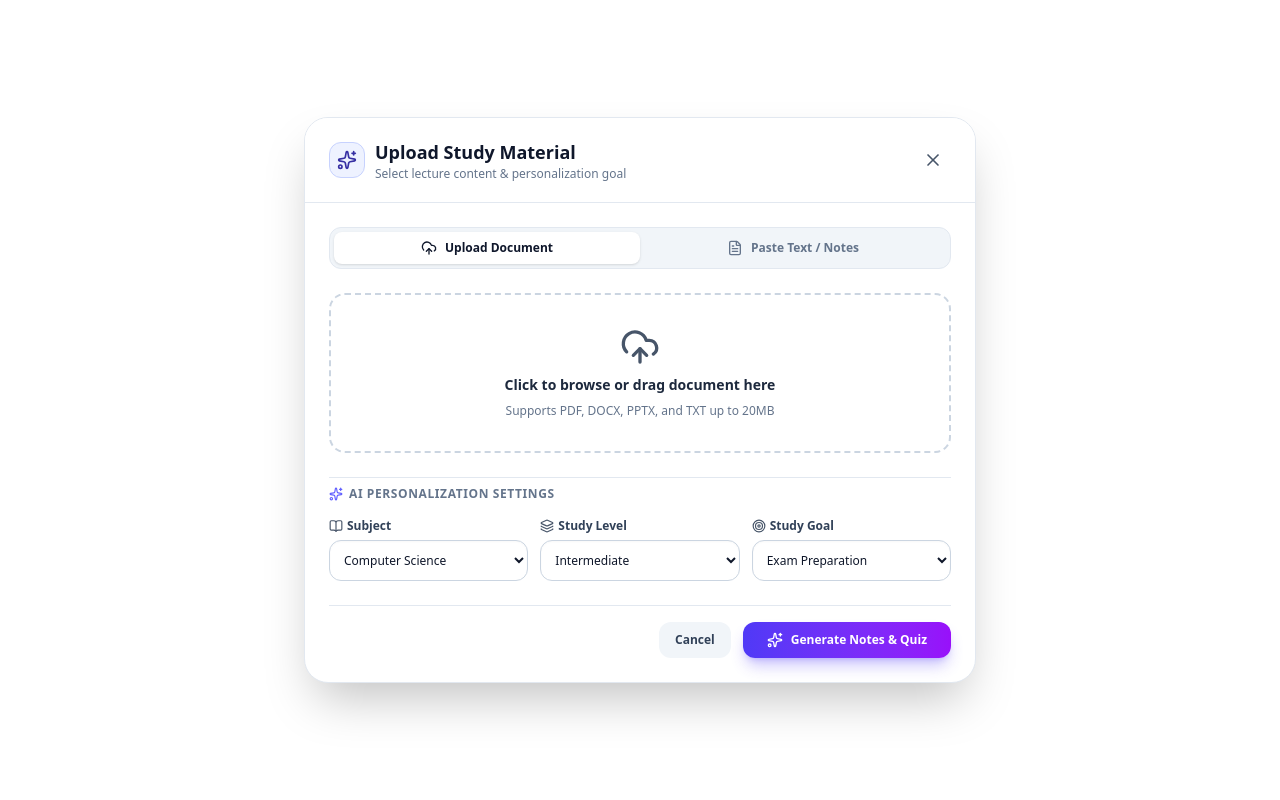
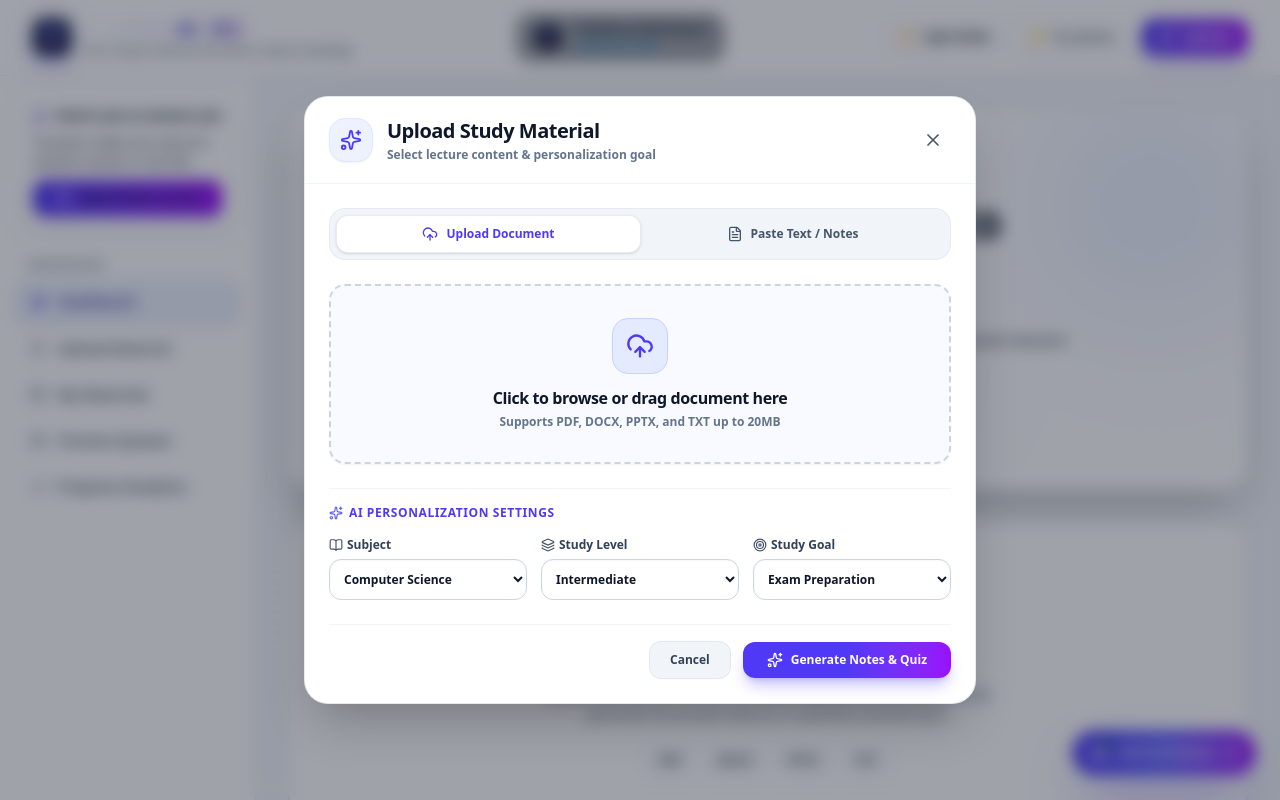
Before and after one commit to Neej03/PrepFlow-AI, a Next.js app: page / in a window 1280 px wide. Both pictures are taken after a click on the button "Upload". Built offline with nearby package versions, Linux system fonts and the light colour scheme.

Commit message:
Redesign UploadModal UI and improve color contrast for light/dark themes

```diff
--- a/src/app/globals.css
+++ b/src/app/globals.css
@@ -139,12 +139,10 @@ body {
 
 /* Drag & Drop Zone in Light Mode */
 [data-theme="light"] .border-dashed {
-  background-color: #ffffff !important;
   border-color: #cbd5e1 !important;
 }
 
 [data-theme="light"] .border-dashed:hover {
-  background-color: #f8fafc !important;
   border-color: #6366f1 !important;
 }
 
--- a/src/app/page.tsx
+++ b/src/app/page.tsx
@@ -60,12 +60,22 @@ export default function Home() {
     const activeTheme = savedSettings.theme || 'light';
     setCurrentTheme(activeTheme);
     document.documentElement.setAttribute('data-theme', activeTheme);
+    if (activeTheme === 'dark' || activeTheme === 'cyberpunk') {
+      document.documentElement.classList.add('dark');
+    } else {
+      document.documentElement.classList.remove('dark');
+    }
     setStats(getAppStats());
   }, []);
 
   const handleSelectTheme = (newTheme: AppTheme) => {
     setCurrentTheme(newTheme);
     document.documentElement.setAttribute('data-theme', newTheme);
+    if (newTheme === 'dark' || newTheme === 'cyberpunk') {
+      document.documentElement.classList.add('dark');
+    } else {
+      document.documentElement.classList.remove('dark');
+    }
     const updatedSettings = { ...settings, theme: newTheme };
     setSettings(updatedSettings);
     saveAppSettings(updatedSettings);
--- a/src/components/upload/UploadModal.tsx
+++ b/src/components/upload/UploadModal.tsx
@@ -9,8 +9,8 @@ import {
   BookOpen,
   Target,
   Layers,
-  Check,
-  AlertCircle
+  AlertCircle,
+  FileCheck
 } from 'lucide-react';
 import { Subject, StudyLevel, StudyGoal, PersonalizationSettings } from '@/types';
 
@@ -92,25 +92,26 @@ export const UploadModal: React.FC<UploadModalProps> = ({
   };
 
   return (
-    <div className="fixed inset-0 z-50 flex items-center justify-center p-4 bg-slate-950/40 backdrop-blur-md overflow-y-auto">
+    <div className="fixed inset-0 z-50 flex items-center justify-center p-4 bg-slate-950/70 backdrop-blur-md overflow-y-auto">
       <div
-        className="relative w-full max-w-2xl bg-white dark:bg-slate-900 border border-slate-200 dark:border-slate-800 rounded-3xl shadow-2xl overflow-hidden my-8"
+        className="relative w-full max-w-2xl bg-white dark:bg-slate-900 border border-slate-200/90 dark:border-slate-800 rounded-3xl shadow-2xl overflow-hidden my-8 transition-colors duration-200"
         onClick={(e) => e.stopPropagation()}
       >
         {/* Header */}
-        <div className="flex items-center justify-between px-6 py-5 border-b border-slate-200 dark:border-slate-800 bg-white dark:bg-slate-900">
-          <div className="flex items-center space-x-2.5">
-            <div className="h-9 w-9 rounded-xl bg-indigo-500/10 dark:bg-indigo-600/20 border border-indigo-500/20 dark:border-indigo-500/30 flex items-center justify-center text-indigo-600 dark:text-indigo-400">
-              <Sparkles className="w-5 h-5" />
+        <div className="flex items-center justify-between px-6 py-5 border-b border-slate-100 dark:border-slate-800/80 bg-white dark:bg-slate-900">
+          <div className="flex items-center space-x-3.5">
+            <div className="h-11 w-11 rounded-2xl bg-indigo-50 dark:bg-indigo-500/10 border border-indigo-100 dark:border-indigo-500/20 flex items-center justify-center text-indigo-600 dark:text-indigo-400 shadow-xs shrink-0">
+              <Sparkles className="w-5.5 h-5.5" />
             </div>
             <div>
-              <h2 className="text-lg font-bold text-slate-900 dark:text-white">Upload Study Material</h2>
-              <p className="text-xs text-slate-500 dark:text-slate-400">Select lecture content & personalization goal</p>
+              <h2 className="text-lg sm:text-xl font-black text-slate-900 dark:text-white tracking-tight">Upload Study Material</h2>
+              <p className="text-xs font-semibold text-slate-500 dark:text-slate-400 mt-0.5">Select lecture content & personalization goal</p>
             </div>
           </div>
           <button
             onClick={onClose}
-            className="p-2 rounded-xl text-slate-400 hover:text-slate-700 dark:hover:text-white hover:bg-slate-100 dark:hover:bg-slate-800 transition"
+            className="p-2 rounded-xl text-slate-400 hover:text-slate-700 dark:hover:text-white hover:bg-slate-100 dark:hover:bg-slate-800 transition cursor-pointer"
+            aria-label="Close upload modal"
           >
             <X className="w-5 h-5" />
           </button>
@@ -118,14 +119,14 @@ export const UploadModal: React.FC<UploadModalProps> = ({
 
         <form onSubmit={handleSubmit} className="p-6 space-y-6">
           {/* Mode Switcher */}
-          <div className="flex rounded-xl bg-slate-100 dark:bg-slate-950 p-1 border border-slate-200 dark:border-slate-800">
+          <div className="flex p-1.5 rounded-2xl bg-slate-100 dark:bg-slate-950 border border-slate-200/80 dark:border-slate-800/80">
             <button
               type="button"
               onClick={() => setActiveTab('file')}
-              className={`flex-1 py-2 px-3 rounded-lg text-xs font-semibold flex items-center justify-center space-x-2 transition ${
+              className={`flex-1 py-2.5 px-4 rounded-xl text-xs font-bold flex items-center justify-center space-x-2 transition cursor-pointer ${
                 activeTab === 'file'
-                  ? 'bg-white dark:bg-slate-800 text-slate-900 dark:text-white shadow-sm'
-                  : 'text-slate-500 dark:text-slate-400 hover:text-slate-900 dark:hover:text-slate-200'
+                  ? 'bg-white dark:bg-slate-800 text-indigo-600 dark:text-white shadow-sm border border-slate-200/80 dark:border-slate-700 font-extrabold'
+                  : 'text-slate-600 dark:text-slate-400 hover:text-slate-900 dark:hover:text-slate-200 font-semibold'
               }`}
             >
               <UploadCloud className="w-4 h-4" />
@@ -134,10 +135,10 @@ export const UploadModal: React.FC<UploadModalProps> = ({
             <button
               type="button"
               onClick={() => setActiveTab('text')}
-              className={`flex-1 py-2 px-3 rounded-lg text-xs font-semibold flex items-center justify-center space-x-2 transition ${
+              className={`flex-1 py-2.5 px-4 rounded-xl text-xs font-bold flex items-center justify-center space-x-2 transition cursor-pointer ${
                 activeTab === 'text'
-                  ? 'bg-white dark:bg-slate-800 text-slate-900 dark:text-white shadow-sm'
-                  : 'text-slate-500 dark:text-slate-400 hover:text-slate-900 dark:hover:text-slate-200'
+                  ? 'bg-white dark:bg-slate-800 text-indigo-600 dark:text-white shadow-sm border border-slate-200/80 dark:border-slate-700 font-extrabold'
+                  : 'text-slate-600 dark:text-slate-400 hover:text-slate-900 dark:hover:text-slate-200 font-semibold'
               }`}
             >
               <FileText className="w-4 h-4" />
@@ -146,8 +147,8 @@ export const UploadModal: React.FC<UploadModalProps> = ({
           </div>
 
           {errorMsg && (
-            <div className="p-3.5 rounded-xl bg-rose-500/10 border border-rose-500/30 text-rose-600 dark:text-rose-400 text-xs flex items-center space-x-2">
-              <AlertCircle className="w-4 h-4 shrink-0" />
+            <div className="p-4 rounded-2xl bg-rose-50 dark:bg-rose-500/10 border border-rose-200 dark:border-rose-500/30 text-rose-700 dark:text-rose-300 text-xs font-semibold flex items-center space-x-2.5 shadow-xs">
+              <AlertCircle className="w-4 h-4 shrink-0 text-rose-600 dark:text-rose-400" />
               <span>{errorMsg}</span>
             </div>
           )}
@@ -162,46 +163,58 @@ export const UploadModal: React.FC<UploadModalProps> = ({
                 className="hidden"
                 onChange={(e) => e.target.files?.[0] && validateAndSetFile(e.target.files[0])}
               />
-              <div
-                onDragOver={(e) => e.preventDefault()}
-                onDrop={handleFileDrop}
-                onClick={() => fileInputRef.current?.click()}
-                className="cursor-pointer rounded-2xl border-2 border-dashed border-slate-300 dark:border-slate-700 hover:border-indigo-500 bg-slate-50/50 dark:bg-slate-950/60 p-8 text-center transition group"
-              >
+
               {selectedFile ? (
-                  <div className="space-y-2">
-                    <div className="w-12 h-12 rounded-xl bg-emerald-500/10 border border-emerald-500/30 flex items-center justify-center mx-auto text-emerald-600 dark:text-emerald-400">
-                      <Check className="w-6 h-6" />
+                /* Selected File Card - High Contrast & Clear Layout */
+                <div className="rounded-2xl border border-emerald-200 dark:border-emerald-500/30 bg-emerald-50/40 dark:bg-slate-950/80 p-6 text-center shadow-xs transition">
+                  <div className="w-14 h-14 rounded-2xl bg-emerald-100 dark:bg-emerald-500/15 border border-emerald-200 dark:border-emerald-500/30 flex items-center justify-center mx-auto text-emerald-700 dark:text-emerald-400 shadow-xs mb-3">
+                    <FileCheck className="w-7 h-7" />
                   </div>
-                    <div className="font-semibold text-slate-900 dark:text-slate-100 text-sm truncate max-w-md mx-auto">
+
+                  {/* High Contrast Visible File Name */}
+                  <div className="font-black text-slate-900 dark:text-white text-base truncate max-w-md mx-auto tracking-tight mb-1.5">
                     {selectedFile.name}
                   </div>
-                    <div className="text-xs text-slate-500 dark:text-slate-400">
-                      {(selectedFile.size / (1024 * 1024)).toFixed(2)} MB • Ready for AI analysis
+
+                  <div className="text-xs font-semibold text-slate-600 dark:text-slate-300 flex items-center justify-center space-x-2 mb-4">
+                    <span>{(selectedFile.size / (1024 * 1024)).toFixed(2)} MB</span>
+                    <span>•</span>
+                    <span className="text-emerald-800 dark:text-emerald-300 font-bold bg-emerald-100 dark:bg-emerald-500/20 px-2.5 py-0.5 rounded-full border border-emerald-200 dark:border-emerald-500/30">
+                      Ready for AI analysis
+                    </span>
                   </div>
+
                   <button
                     type="button"
                     onClick={(e) => {
                       e.stopPropagation();
                       setSelectedFile(null);
                     }}
-                      className="text-xs text-rose-500 dark:text-rose-400 underline hover:text-rose-600 pt-1"
+                    className="inline-flex items-center space-x-1.5 px-3.5 py-1.5 rounded-xl bg-rose-50 hover:bg-rose-100 dark:bg-rose-500/10 dark:hover:bg-rose-500/20 text-rose-700 dark:text-rose-400 border border-rose-200 dark:border-rose-500/30 text-xs font-bold transition cursor-pointer"
                   >
-                      Remove file
+                    <X className="w-3.5 h-3.5" />
+                    <span>Remove file</span>
                   </button>
                 </div>
               ) : (
-                  <div className="space-y-2">
-                    <UploadCloud className="w-10 h-10 text-slate-400 group-hover:text-indigo-500 mx-auto transition" />
-                    <div className="font-semibold text-slate-800 dark:text-slate-200 text-sm">
+                /* Unselected Drag & Drop Area */
+                <div
+                  onDragOver={(e) => e.preventDefault()}
+                  onDrop={handleFileDrop}
+                  onClick={() => fileInputRef.current?.click()}
+                  className="cursor-pointer rounded-2xl border-2 border-dashed border-indigo-200 hover:border-indigo-500 dark:border-slate-800 dark:hover:border-indigo-400 bg-indigo-50/40 hover:bg-indigo-50/80 dark:bg-slate-950/50 dark:hover:bg-slate-950 p-8 text-center transition group shadow-xs"
+                >
+                  <div className="w-14 h-14 rounded-2xl bg-indigo-100/80 dark:bg-indigo-500/15 border border-indigo-200 dark:border-indigo-500/30 flex items-center justify-center mx-auto text-indigo-600 dark:text-indigo-400 group-hover:scale-110 transition-transform mb-3">
+                    <UploadCloud className="w-7 h-7" />
+                  </div>
+                  <div className="font-extrabold text-slate-900 dark:text-white text-base tracking-tight mb-1">
                     Click to browse or drag document here
                   </div>
-                    <div className="text-xs text-slate-500 dark:text-slate-400">
+                  <div className="text-xs font-semibold text-slate-500 dark:text-slate-400">
                     Supports PDF, DOCX, PPTX, and TXT up to 20MB
                   </div>
                 </div>
               )}
-              </div>
             </div>
           ) : (
             <div>
@@ -209,29 +222,29 @@ export const UploadModal: React.FC<UploadModalProps> = ({
                 value={pastedText}
                 onChange={(e) => setPastedText(e.target.value)}
                 placeholder="Paste your lecture transcript, textbook summary, or raw study notes here..."
-                className="w-full h-40 p-4 rounded-2xl bg-white dark:bg-slate-950 border border-slate-200 dark:border-slate-800 text-slate-900 dark:text-slate-100 text-xs sm:text-sm focus:outline-none focus:border-indigo-500 resize-none font-mono"
+                className="w-full h-44 p-4 rounded-2xl bg-slate-50 dark:bg-slate-950 border border-slate-200 dark:border-slate-800 text-slate-900 dark:text-slate-100 text-xs sm:text-sm focus:outline-none focus:border-indigo-500 focus:ring-2 focus:ring-indigo-500/20 resize-none font-mono font-medium shadow-xs transition placeholder:text-slate-400 dark:placeholder:text-slate-500"
               />
             </div>
           )}
 
           {/* AI Personalization Controls */}
-          <div className="space-y-4 pt-2 border-t border-slate-200 dark:border-slate-800">
-            <div className="text-xs font-bold uppercase tracking-wider text-slate-500 dark:text-slate-400 flex items-center space-x-1.5">
+          <div className="space-y-4 pt-4 border-t border-slate-100 dark:border-slate-800">
+            <div className="text-xs font-extrabold uppercase tracking-wider text-indigo-600 dark:text-indigo-400 flex items-center space-x-1.5">
               <Sparkles className="w-3.5 h-3.5 text-indigo-500" />
               <span>AI Personalization Settings</span>
             </div>
 
-            <div className="grid grid-cols-1 sm:grid-cols-3 gap-3">
+            <div className="grid grid-cols-1 sm:grid-cols-3 gap-3.5">
               {/* Subject */}
               <div>
-                <label className="block text-xs font-semibold text-slate-700 dark:text-slate-300 mb-1.5 flex items-center space-x-1">
+                <label className="block text-xs font-bold text-slate-700 dark:text-slate-300 mb-1.5 flex items-center space-x-1">
                   <BookOpen className="w-3.5 h-3.5 text-slate-400" />
                   <span>Subject</span>
                 </label>
                 <select
                   value={subject}
                   onChange={(e) => setSubject(e.target.value as Subject)}
-                  className="w-full p-2.5 rounded-xl bg-white dark:bg-slate-950 border border-slate-200 dark:border-slate-800 text-slate-900 dark:text-slate-200 text-xs font-medium focus:outline-none focus:border-indigo-500"
+                  className="w-full p-2.5 rounded-xl bg-slate-50 dark:bg-slate-950 border border-slate-200 dark:border-slate-800 text-slate-900 dark:text-slate-100 text-xs font-bold focus:outline-none focus:border-indigo-500 focus:ring-2 focus:ring-indigo-500/20 shadow-xs cursor-pointer"
                 >
                   <option value="Computer Science">Computer Science</option>
                   <option value="Mathematics">Mathematics</option>
@@ -244,14 +257,14 @@ export const UploadModal: React.FC<UploadModalProps> = ({
 
               {/* Study Level */}
               <div>
-                <label className="block text-xs font-semibold text-slate-700 dark:text-slate-300 mb-1.5 flex items-center space-x-1">
+                <label className="block text-xs font-bold text-slate-700 dark:text-slate-300 mb-1.5 flex items-center space-x-1">
                   <Layers className="w-3.5 h-3.5 text-slate-400" />
                   <span>Study Level</span>
                 </label>
                 <select
                   value={studyLevel}
                   onChange={(e) => setStudyLevel(e.target.value as StudyLevel)}
-                  className="w-full p-2.5 rounded-xl bg-white dark:bg-slate-950 border border-slate-200 dark:border-slate-800 text-slate-900 dark:text-slate-200 text-xs font-medium focus:outline-none focus:border-indigo-500"
+                  className="w-full p-2.5 rounded-xl bg-slate-50 dark:bg-slate-950 border border-slate-200 dark:border-slate-800 text-slate-900 dark:text-slate-100 text-xs font-bold focus:outline-none focus:border-indigo-500 focus:ring-2 focus:ring-indigo-500/20 shadow-xs cursor-pointer"
                 >
                   <option value="Beginner">Beginner</option>
                   <option value="Intermediate">Intermediate</option>
@@ -261,14 +274,14 @@ export const UploadModal: React.FC<UploadModalProps> = ({
 
               {/* Study Goal */}
               <div>
-                <label className="block text-xs font-semibold text-slate-700 dark:text-slate-300 mb-1.5 flex items-center space-x-1">
+                <label className="block text-xs font-bold text-slate-700 dark:text-slate-300 mb-1.5 flex items-center space-x-1">
                   <Target className="w-3.5 h-3.5 text-slate-400" />
                   <span>Study Goal</span>
                 </label>
                 <select
                   value={studyGoal}
                   onChange={(e) => setStudyGoal(e.target.value as StudyGoal)}
-                  className="w-full p-2.5 rounded-xl bg-white dark:bg-slate-950 border border-slate-200 dark:border-slate-800 text-slate-900 dark:text-slate-200 text-xs font-medium focus:outline-none focus:border-indigo-500"
+                  className="w-full p-2.5 rounded-xl bg-slate-50 dark:bg-slate-950 border border-slate-200 dark:border-slate-800 text-slate-900 dark:text-slate-100 text-xs font-bold focus:outline-none focus:border-indigo-500 focus:ring-2 focus:ring-indigo-500/20 shadow-xs cursor-pointer"
                 >
                   <option value="Quick Revision">Quick Revision</option>
                   <option value="Exam Preparation">Exam Preparation</option>
@@ -279,19 +292,19 @@ export const UploadModal: React.FC<UploadModalProps> = ({
           </div>
 
           {/* Submit Action */}
-          <div className="pt-4 flex items-center justify-end space-x-3 border-t border-slate-200 dark:border-slate-800">
+          <div className="pt-4 flex items-center justify-end space-x-3 border-t border-slate-100 dark:border-slate-800">
             <button
               type="button"
               onClick={onClose}
-              className="px-4 py-2.5 rounded-xl bg-slate-100 dark:bg-slate-800 hover:bg-slate-200 dark:hover:bg-slate-700 text-slate-700 dark:text-slate-300 text-xs font-semibold transition"
+              className="px-5 py-2.5 rounded-xl bg-slate-100 hover:bg-slate-200 dark:bg-slate-800 dark:hover:bg-slate-700 text-slate-700 dark:text-slate-200 text-xs font-bold transition border border-slate-200 dark:border-slate-700 cursor-pointer"
             >
               Cancel
             </button>
             <button
               type="submit"
-              className="px-6 py-2.5 rounded-xl bg-gradient-to-r from-indigo-600 to-purple-600 hover:from-indigo-500 hover:to-purple-500 text-white text-xs font-semibold shadow-lg shadow-indigo-600/30 flex items-center space-x-2 transition"
+              className="px-6 py-2.5 rounded-xl bg-gradient-to-r from-indigo-600 via-indigo-600 to-purple-600 hover:from-indigo-500 hover:to-purple-500 text-white text-xs font-extrabold shadow-lg shadow-indigo-600/30 flex items-center space-x-2 transition transform hover:-translate-y-0.5 cursor-pointer"
             >
-              <Sparkles className="w-4 h-4" />
+              <Sparkles className="w-4 h-4 text-white" />
               <span>Generate Notes & Quiz</span>
             </button>
           </div>
```
Lines whose indentation alone changed are shown as unchanged.
